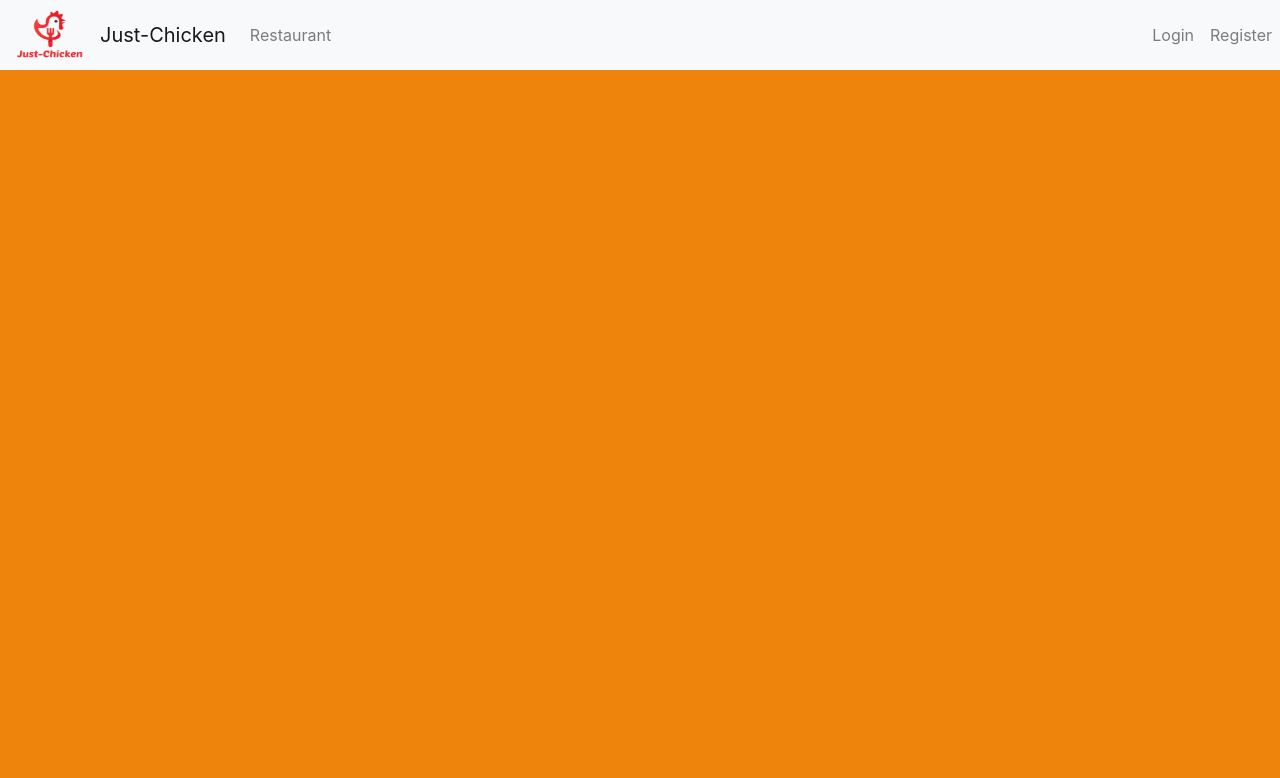
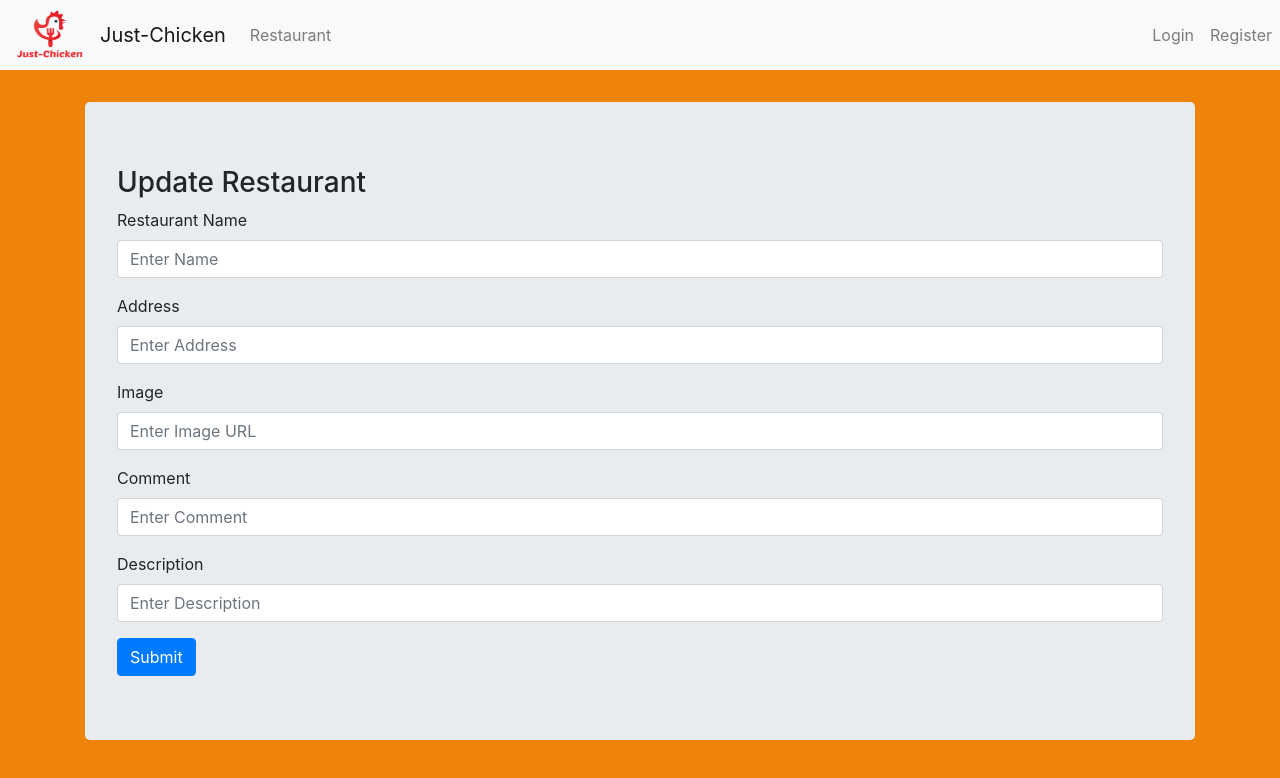
Before and after one commit to Nightmayr/just-chicken-front, a React (Create React App) app: page /update/1 in a window 1280 px wide. Shown: the top 778 px of the page. Built offline with nearby package versions, Linux system fonts and the light colour scheme.

Commit message:
Restaurant update funtionality added

```diff
--- a/src/Navbar.js
+++ b/src/Navbar.js
@@ -11,6 +11,7 @@ import Register from './pages/Register';
 import Login from './pages/Login';
 import New from './pages/New';
 import Show from './pages/Show';
+import Update from './pages/Update';
 
 
 class Navbar extends Component {
@@ -68,11 +69,12 @@ class Navbar extends Component {
                     </nav>
 
                     <Route exact path="/" component={Home} />
+                    <Route exact path="/register" component={Register} />
                     <Route exact path="/restaurant" component={Restaurant} />
-                    <Route exact path="/register" component={Register} />
                     <Route exact path="/login" component={Login} />
                     <Route exact path="/new" component={New} />
                     <Route exact path="/restaurant/:id" component={Show} />
+                    <Route exact path="/update/:id" component={Update} />
 
 
                 </div>
--- a/src/pages/Show.js
+++ b/src/pages/Show.js
@@ -91,9 +91,9 @@ class Show extends Component {
                                     <img className="img-thumbnail" src={restaurantPhoto} alt={this.state.restaurant.photo} />
                                     <div className="caption-full">
                                         <h4 className="pull-right">{this.state.restaurant.name}</h4>
-                                        <h4> <a href=""></a> </h4>
+                                        {/* <h4> <a href=""></a> </h4> */}
                                         <p>{this.state.restaurant.description}</p>
-                                        <Link className="btn btn-success" to={"/update/"+this.props.match.params.id}>Update Restaurant</Link>
+                                        <a className="btn btn-success" href={"/update/"+this.props.match.params.id}>Update Restaurant</a>
                                         <Link className="btn btn-danger" to="" onClick={this.deleteRestaurant}>Delete Restaurant</Link>
                                     </div>
 
--- a/src/pages/Update.js
+++ b/src/pages/Update.js
@@ -35,9 +35,10 @@ class Update extends Component {
     }
 
     handleInput = () => {
+        console.log(this.state.name);
         axios({
             method: "put",
-            url: "http://localhost:8080/just-chicken/api/restaurant/updateRestaurant"+this.props.match.params.id,
+            url: "http://localhost:8080/just-chicken/api/restaurant/updateRestaurant/" + this.props.match.params.id,
             data: {
                 name: this.state.name,
                 address: this.state.address,
```
